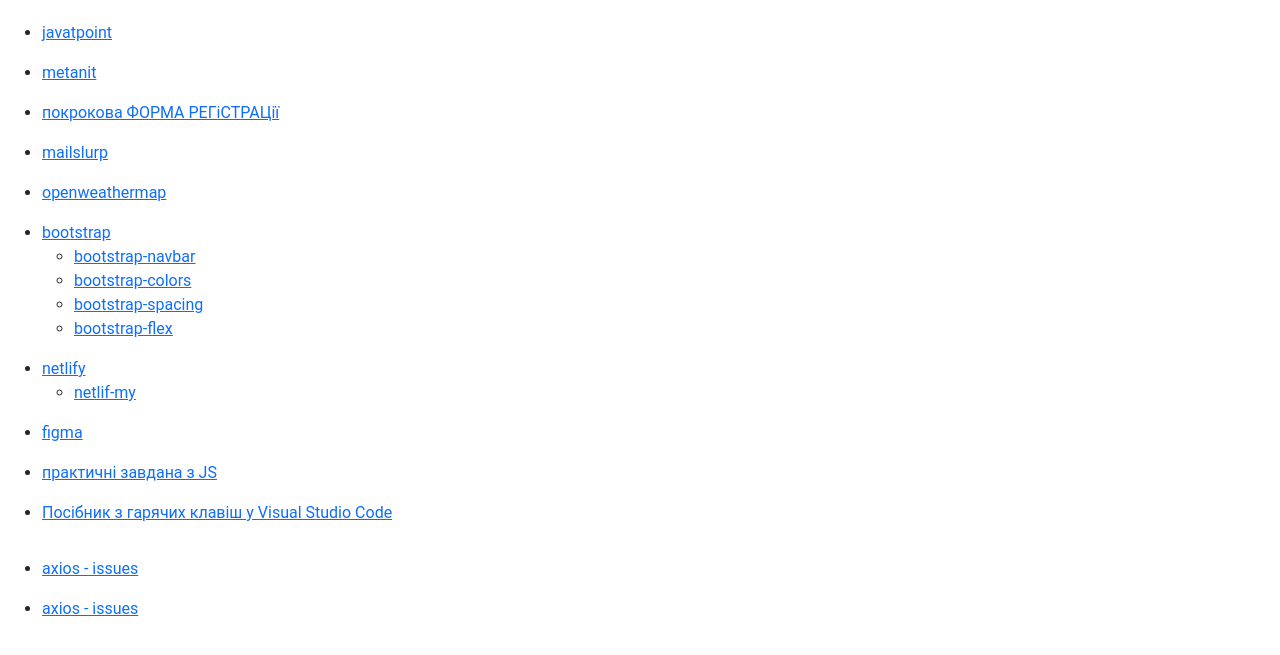
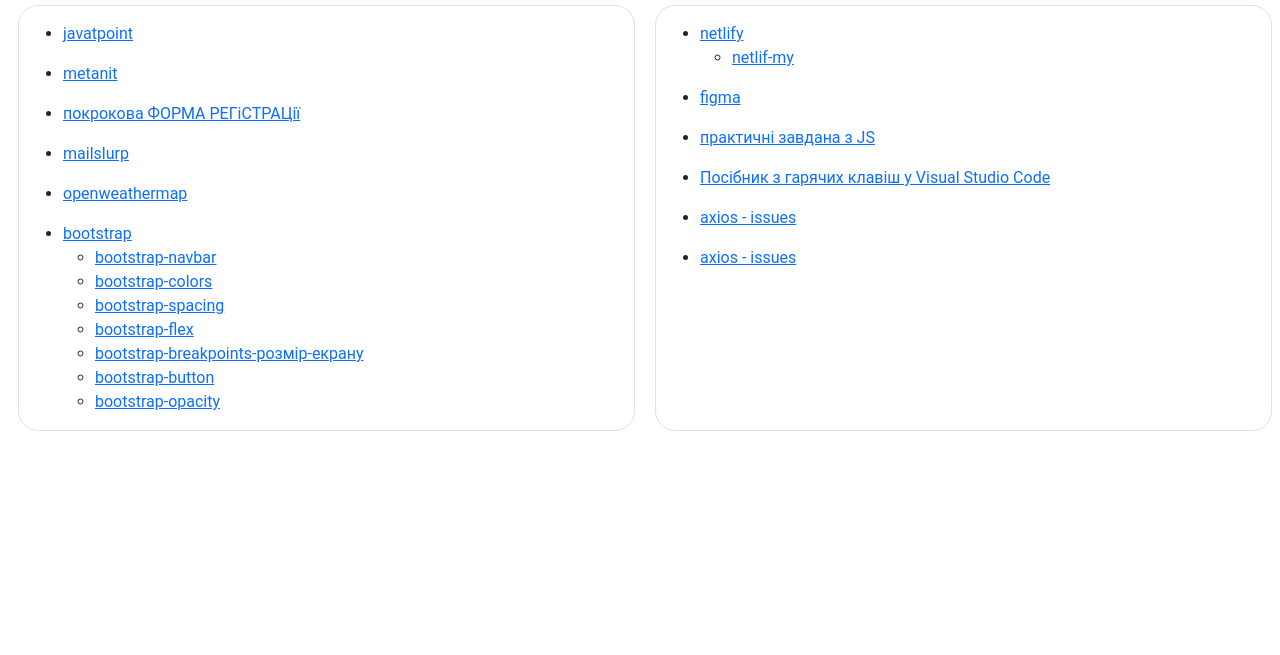
Before and after one commit to gradobyk/RW5.3HMW, a plain HTML site: page links.html in a window 1280 px wide. Shown: the part 67-722 px from the top of the page. Drawn offline with nearby package versions, Linux system fonts and the light colour scheme; a web font is replaced by a local one.

Commit message:
addit links and col

```diff
--- a/css/styles.css
+++ b/css/styles.css
@@ -301,11 +301,22 @@ img {
 	color: var(--third-color);
 }
 
+.link-1 {
+	border-radius: var(--box-radius);
+	margin-left: 20px;
+}
+.link-2 {
+	border-radius: var(--box-radius);
+	margin-left: 20px;
+	margin-right: 20px;
+
+}
 
 @media (max-width: 576px) {
 
 	.full-work {
 		margin-left: -10px;
+
 	}
 
 		.full-contact-full {
--- a/links.html
+++ b/links.html
@@ -28,7 +28,7 @@
  <div class="conteiner">
 
 <div class="row">
-	<div class="col-4">
+	<div class="col link-1 border">
 
 <ul>
 	<li class="mt-3">
@@ -85,9 +85,30 @@
 		bootstrap-flex
 		</a>
 		</li>
+		<li>
+		<a href="https://getbootstrap.com/docs/5.1/layout/breakpoints/" target="_blank">
+		bootstrap-breakpoints-розмір-екрану
+		</a>
+		</li>
+		<li>
+		<a href="https://getbootstrap.com/docs/5.1/components/button-group/" target="_blank">
+		bootstrap-button
+		</a>
+		</li>
+		<li>
+		<a href="https://getbootstrap.com/docs/5.1/utilities/opacity/" target="_blank">
+		bootstrap-opacity
+		</a>
+		</li>
 
 		</ul>
 	</li>
+	</ul>
+
+</div>
+
+<div class="col link-2 border">
+	<ul>
 
 	<li class="mt-3">
 	<a href="https://app.netlify.com/" target="_blank">
@@ -120,13 +141,7 @@
 		Посібник з гарячих клавіш у Visual Studio Code
 	</a>
 	</li>
-	</ul>
-</div>
-</div>
 
-<div class="row">
-<div class="col-6">
-	<ul>
 	<li class="mt-3">
 	<a href="https://github.com/axios/axios/issues/5038" target="_blank">
 		axios - issues
@@ -139,7 +154,7 @@
 	</li>
 	</ul>
 	</div>
-	</div>
+</div>
 
 </div>
 
```
